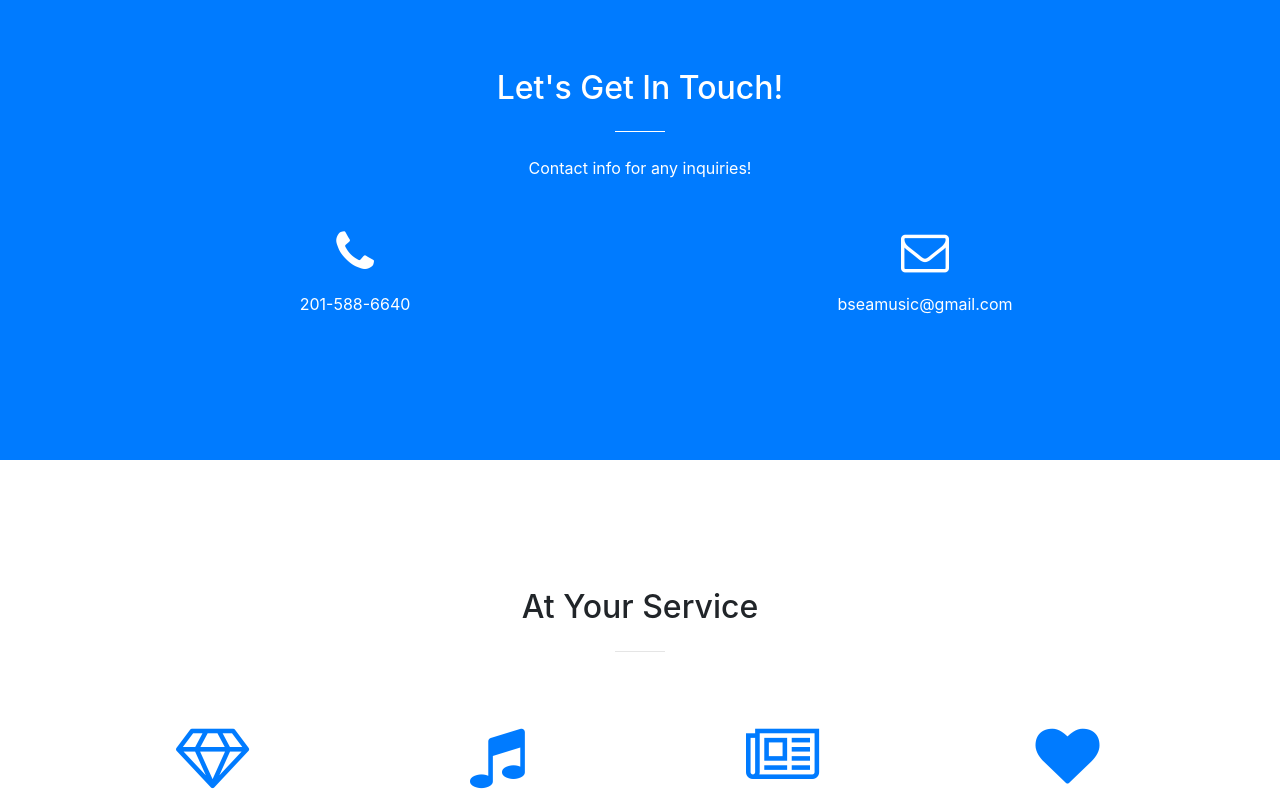
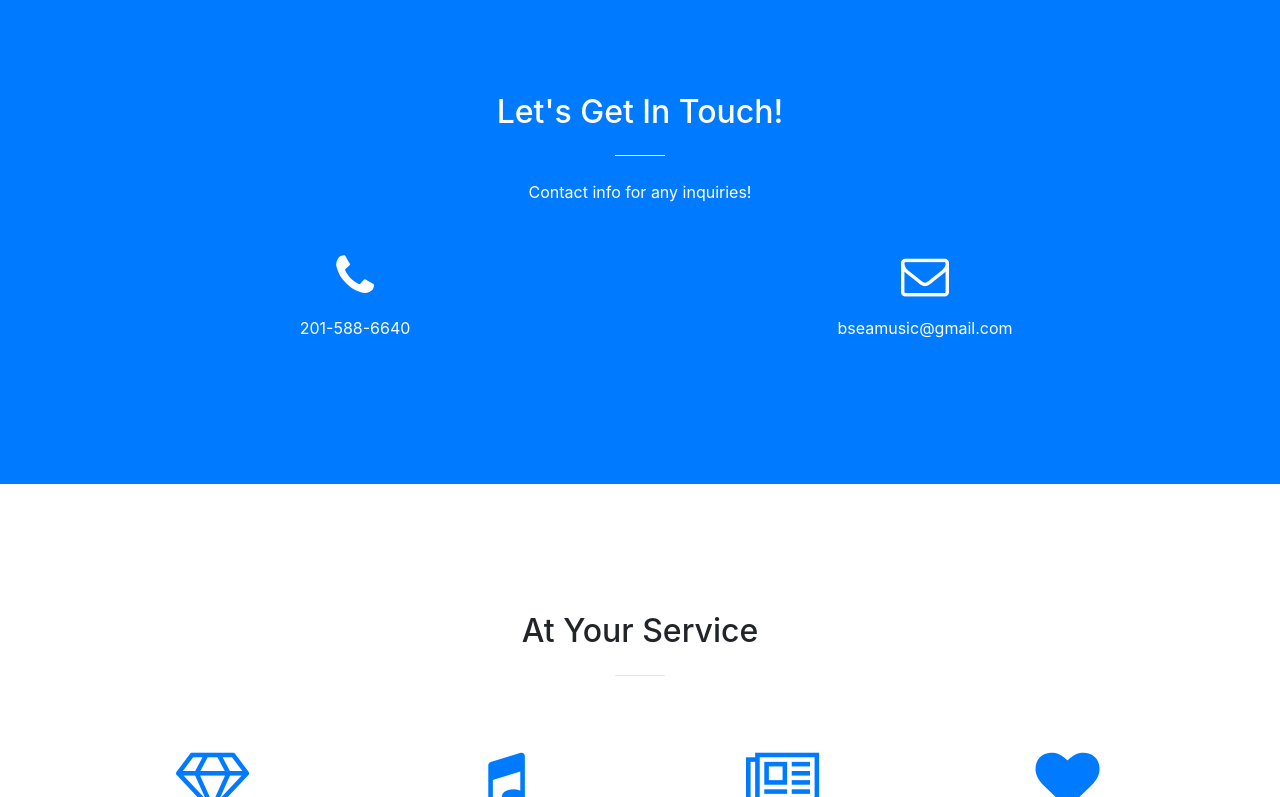
Before and after one commit to bsea123/MusicWebsite, a website with bundled scripts: page index.html in a window 1280 px wide. Shown: the part 2626-3423 px from the top of the page. Built offline with nearby package versions, Linux system fonts and the light colour scheme.

Commit message:
Update index.html

```diff
--- a/index.html
+++ b/index.html
@@ -157,7 +157,7 @@
           </div>
   </div>
 
-        <div class="row pt-4">
+        <div class="row pt-5">
           <div class="col-lg-8 mx-auto text-center pt-5 text-white">
             <h2 class="section-heading">Let's Get In Touch!</h2>
             <hr class="light my-4">
```
